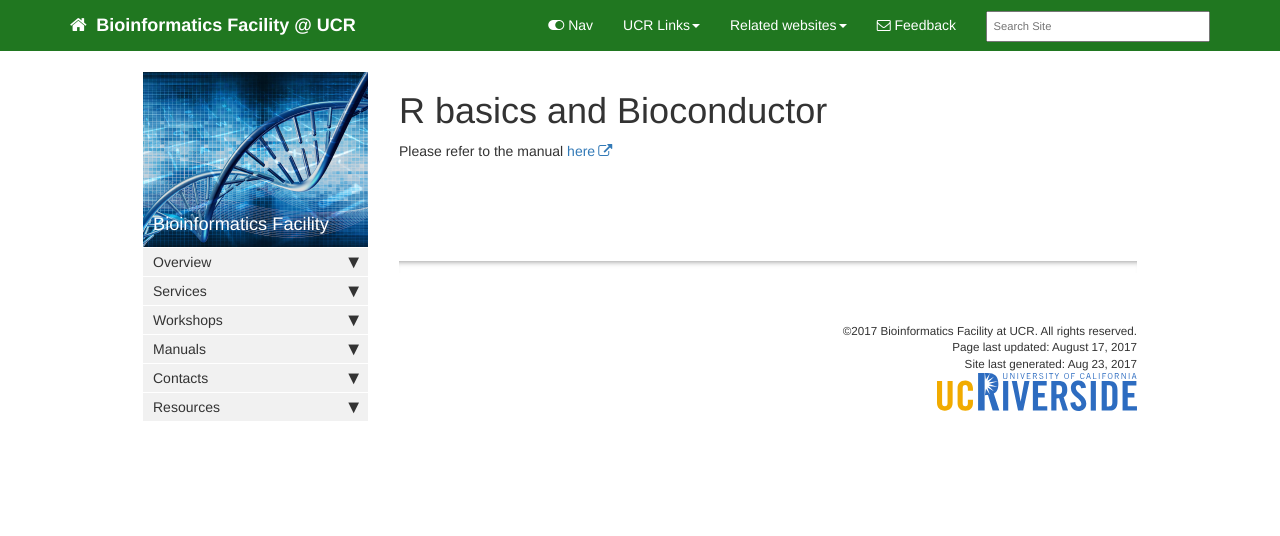
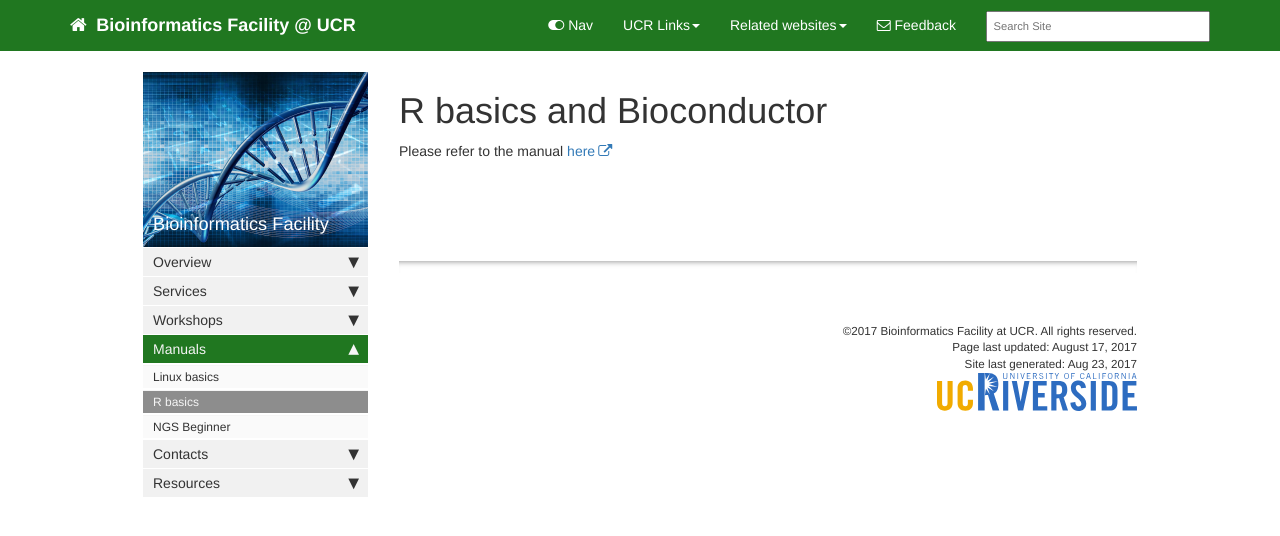
Before and after one commit to ucr-bioinformatics/ucr-bioinformatics.github.io, a Jekyll site: the page built from pages/main/R_basics.md, in a window 1280 px wide. Shown: the top 536 px of the page. Built offline with Jekyll 4.4.1, drawn with Linux system fonts in a browser that asks for light colours; nearby versions of some CDN libraries; comment, search, counter and statistics services are not loaded.

Commit message:
Modified site_sidebar

```diff
--- a/_data/sidebars/site_sidebar.yml
+++ b/_data/sidebars/site_sidebar.yml
@@ -43,15 +43,15 @@ entries:
     folderitems:
 
     - title: Linux basics
-      url: linux_basics.html
+      url: /linux_basics.html
       output: web, pdf
 
     - title: R basics
-      url: R_basics.html
+      url: /R_basics.html
       output: web, pdf
 
     - title: NGS Beginner
-      url: NGS_beginner.html
+      url: /NGS_beginner.html
       output: web, pdf
 
   - title: Contacts
```
